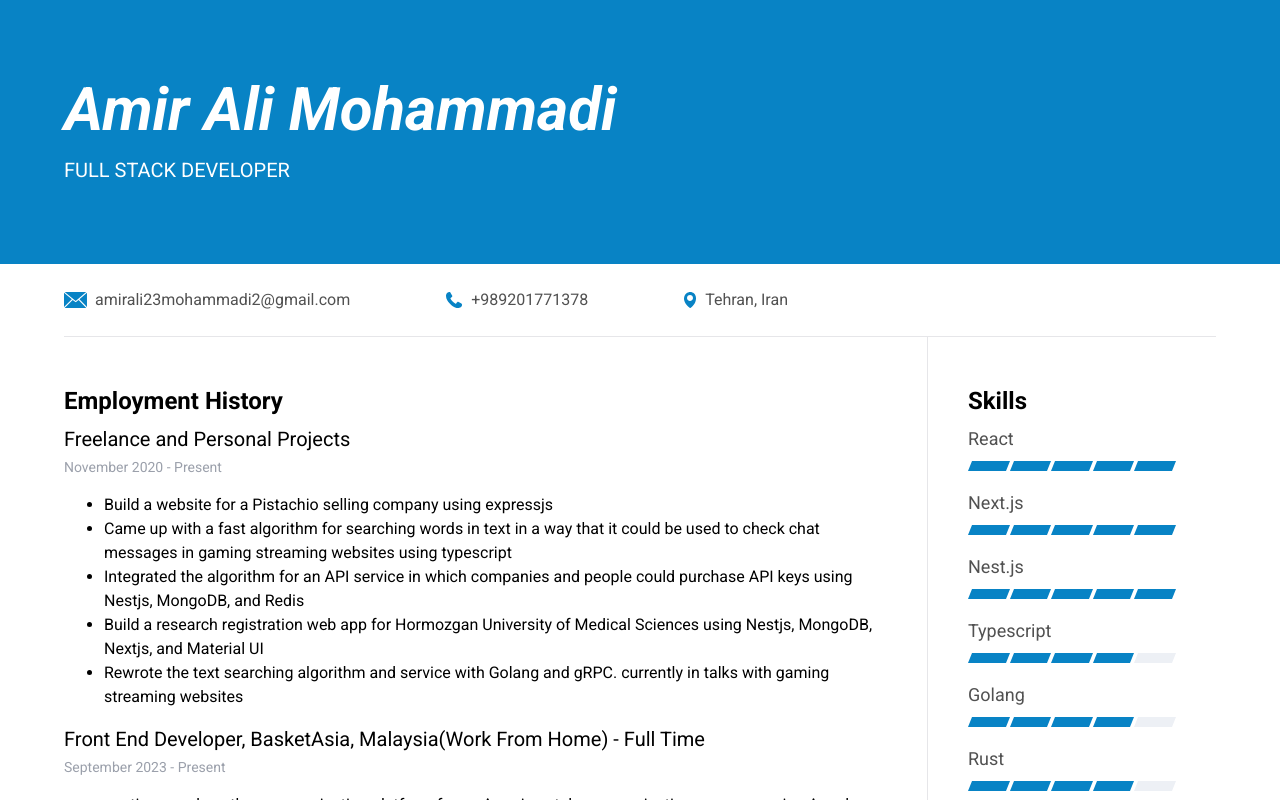
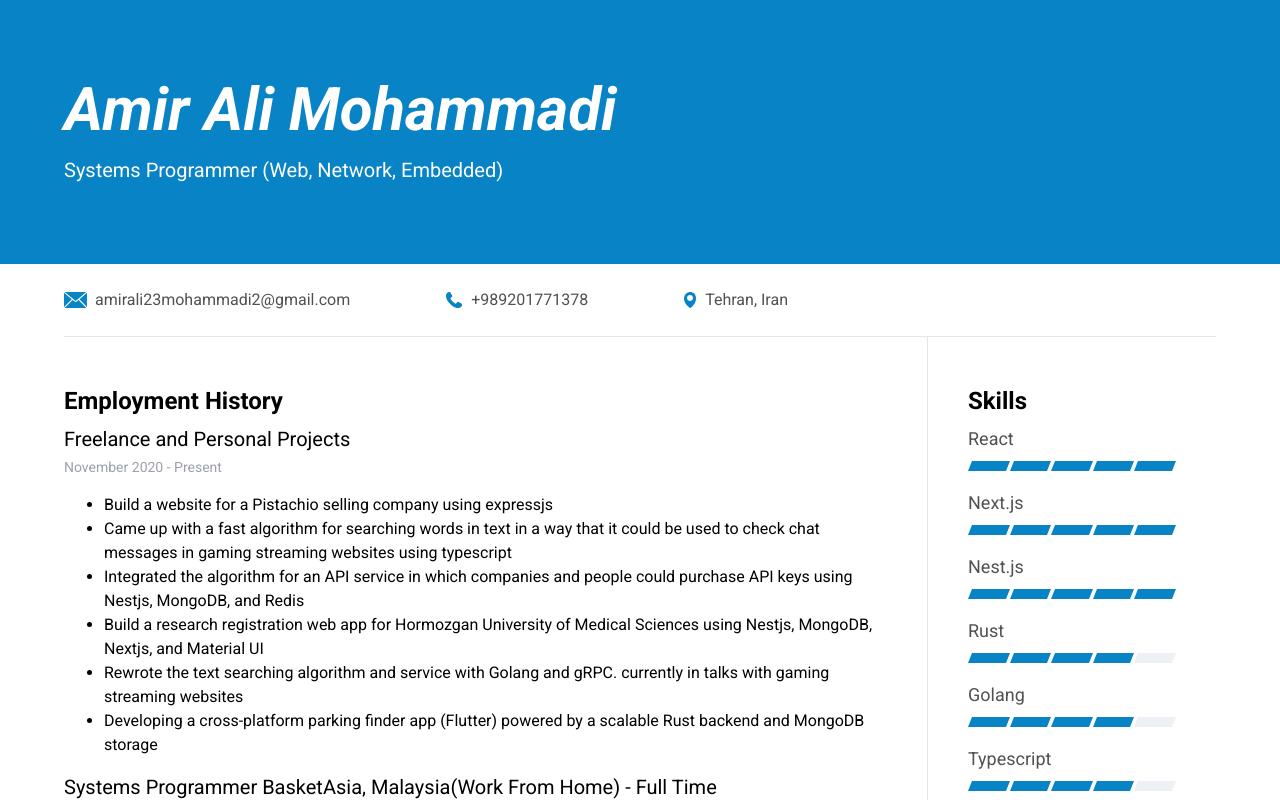
Before and after one commit to Ez-FlawLess/resume, a React (Vite) app: page / in a window 1280 px wide. Shown: the top 800 px of the page. Built offline with nearby package versions, Linux system fonts and the light colour scheme.

Commit message:
add Systems Programmer job

```diff
--- a/src/App.tsx
+++ b/src/App.tsx
@@ -30,9 +30,9 @@ function App() {
                                 {skill: "React", ability: 5 },
                                 {skill: "Next.js", ability: 5 },
                                 {skill: "Nest.js", ability: 5 },
+                                {skill: "Rust", ability: 4 },
+                                {skill: "Golang", ability: 4 },
                                 {skill: "Typescript", ability: 4 },
-                                {skill: "Golang", ability: 4 },
-                                {skill: "Rust", ability: 4 },
                                 {skill: "WASM (Rust)", ability: 4 },
                                 {skill: "MongoDB", ability: 4 },
                                 {skill: "Angular", ability: 4 },
--- a/src/components/ui/Header.tsx
+++ b/src/components/ui/Header.tsx
@@ -7,7 +7,7 @@ const Header: FC = () => {
                 Amir Ali Mohammadi
             </h1>
             <h3 className="text-white text-xl">
-                FULL STACK DEVELOPER
+                Systems Programmer (Web, Network, Embedded)
             </h3>
         </div>
     )
--- a/src/constants/items/info_list.constants.ts
+++ b/src/constants/items/info_list.constants.ts
@@ -14,12 +14,21 @@ export const INFO_LIST: InfoI[] = [
                     "Integrated the algorithm for an API service in which companies and people could purchase API keys using Nestjs, MongoDB, and Redis",
                     "Build a research registration web app for Hormozgan University of Medical Sciences using Nestjs, MongoDB, Nextjs, and Material UI",
                     "Rewrote the text searching algorithm and service with Golang and gRPC. currently in talks with gaming streaming websites",
+                    "Developing a cross-platform parking finder app (Flutter) powered by a scalable Rust backend and MongoDB storage"
+                ],
+            },
+            {
+                title: "Systems Programmer BasketAsia, Malaysia(Work From Home) - Full Time",
+                from: "November 2023",
+                to: "Present",
+                works: [
+                    "Implementing a WebRTC routing solution in Rust leveraging XDP for packet interception (layers 2-4) and a dynamic call registry via Unix sockets.",
                 ],
             },
             {
                 title: "Front End Developer, BasketAsia, Malaysia(Work From Home) - Full Time",
                 from: "September 2023",
-                to: "Present",
+                to: "November 2023",
                 works: [
                     "continue work on the communication platform for an American telecommunication company using Angular",
                     "Writing wrapper package for SIP.js to work in Blazor",
```
